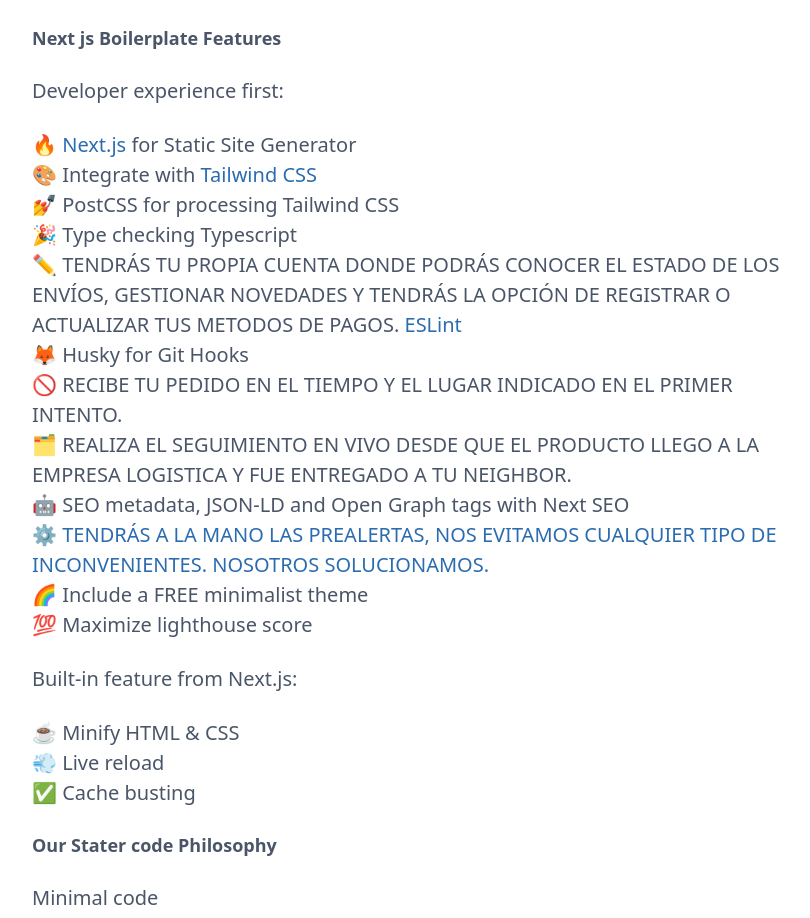
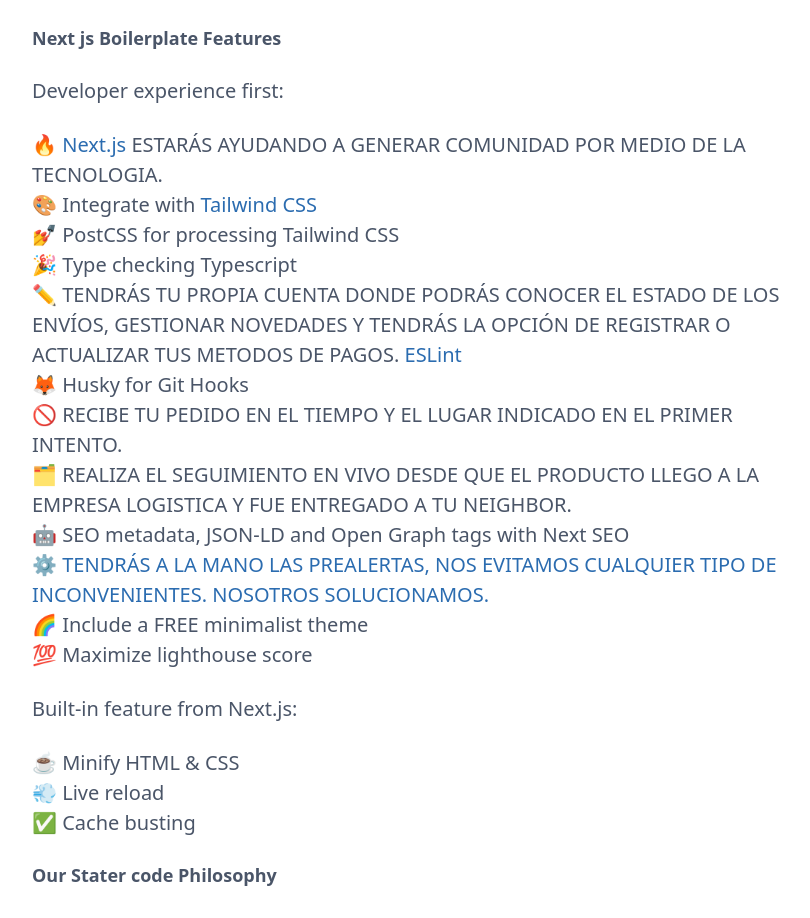
Before and after one commit to stackbit-projects/terecibo-be1b0, a Next.js app: page / in a window 1280 px wide. Shown: the part 804-1722 px from the top of the page, without its empty margins (224-1034 px from the left). Built offline with nearby package versions, Linux system fonts and the light colour scheme.

Commit message:
index.tsx: changed

```diff
--- a/src/pages/index.tsx
+++ b/src/pages/index.tsx
@@ -48,7 +48,7 @@
           <a href="https://nextjs.org" rel="nofollow">
             Next.js
           </a>{' '}
-          for Static Site Generator
+          ESTARÁS AYUDANDO A GENERAR COMUNIDAD POR MEDIO DE LA TECNOLOGIA.
         </li>
         <li>
           <span role="img" aria-label="art">
```
